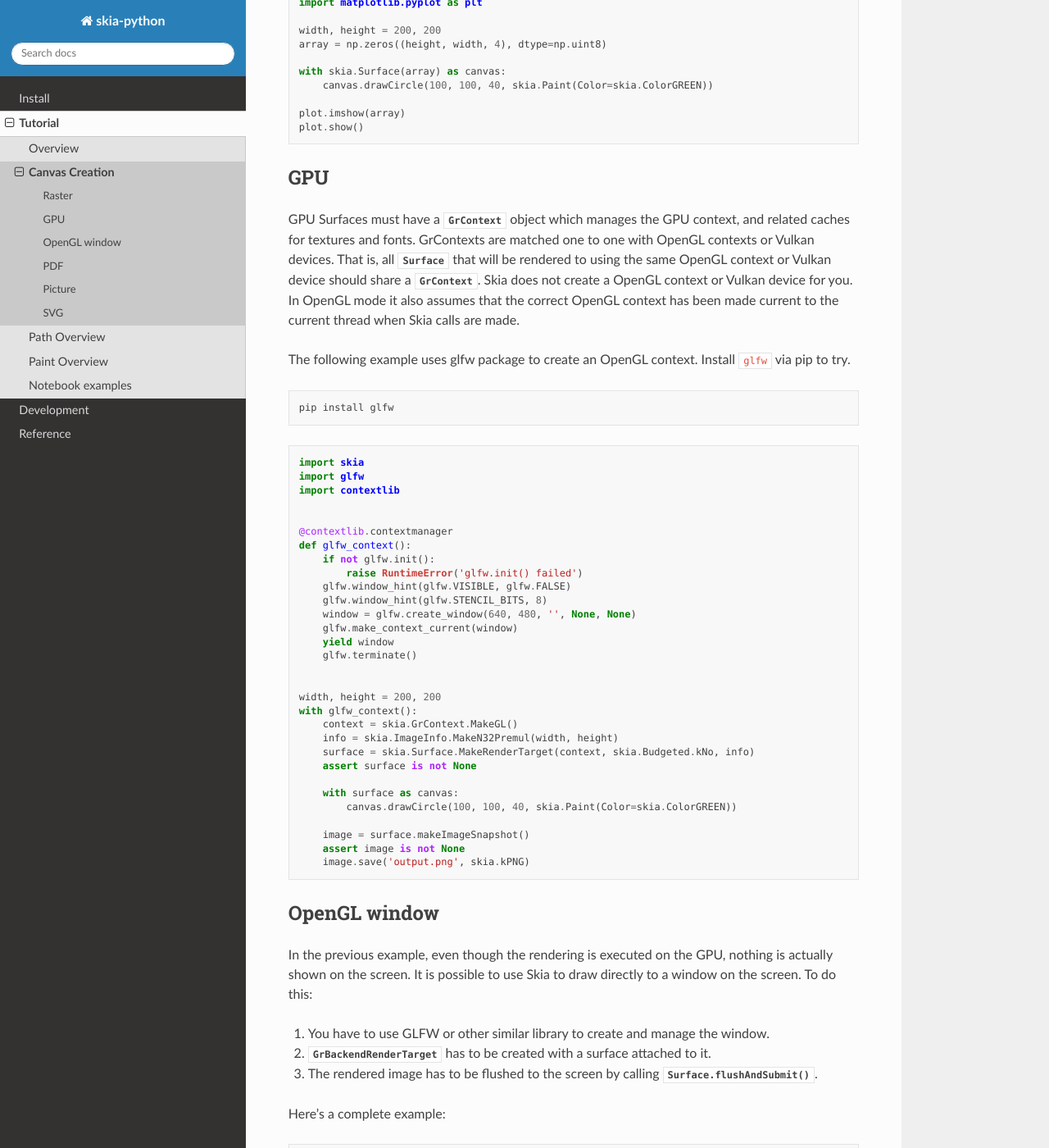
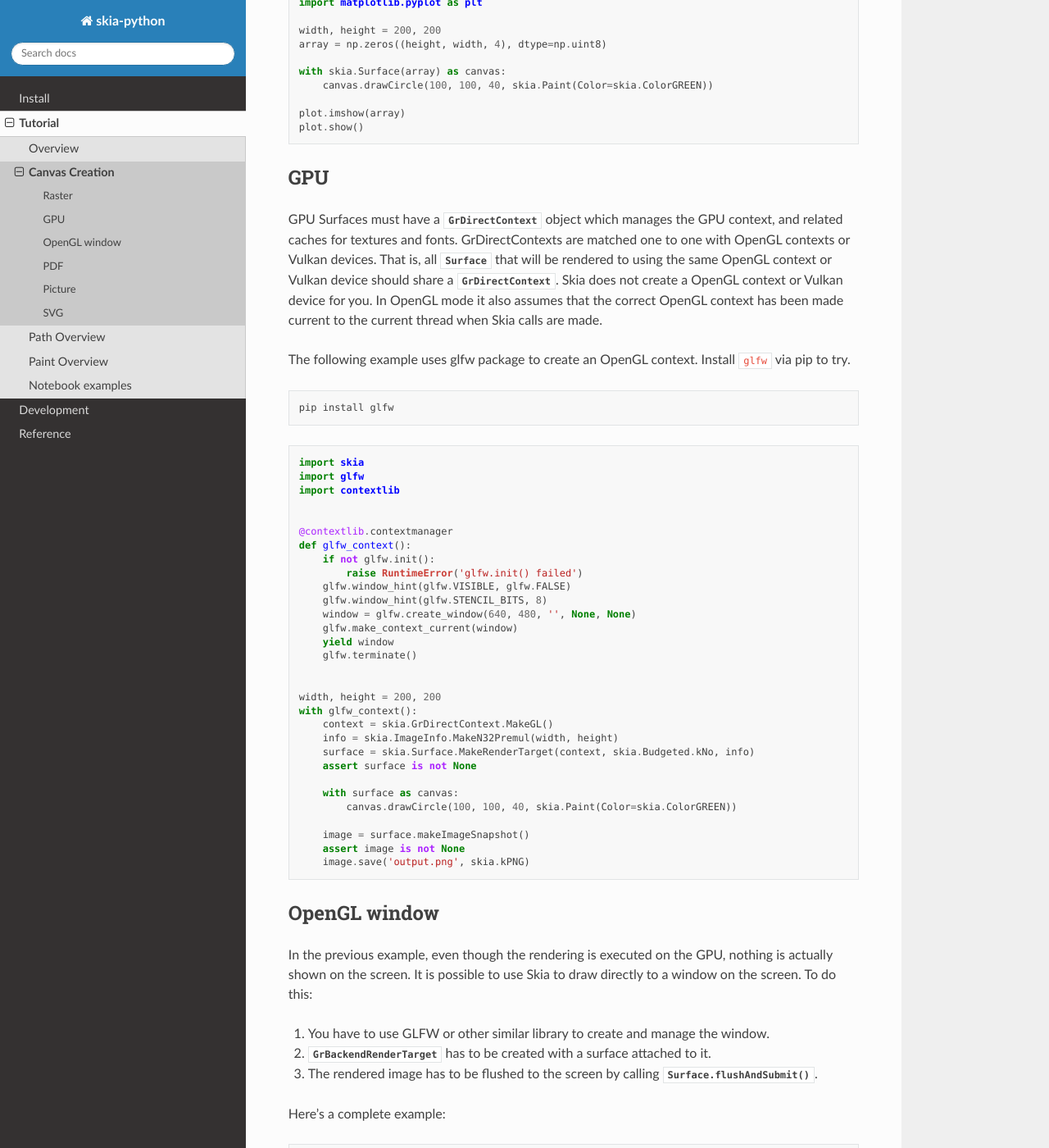
Before and after one commit to kyamagu/skia-python, a Sphinx documentation site: the page built from docs/tutorial/canvas.rst, in a window 1280 px wide and 1400 px high, scrolled down 944 px. Shown: the whole window at 82% size. Built offline with Sphinx 7.4.7 and the Read the Docs theme 2.0.0, drawn with Linux system fonts in a browser that asks for light colours; some of the changed text lies outside the part shown.

Commit message:
Update obsolete documentation (fix #110)

```diff
--- a/docs/tutorial/canvas.rst
+++ b/docs/tutorial/canvas.rst
@@ -61,11 +61,11 @@ into numpy array.
 GPU
 ---
 
-GPU Surfaces must have a :py:class:`GrContext` object which manages the
-GPU context, and related caches for textures and fonts. GrContexts are matched
+GPU Surfaces must have a :py:class:`GrDirectContext` object which manages the
+GPU context, and related caches for textures and fonts. GrDirectContexts are matched
 one to one with OpenGL contexts or Vulkan devices. That is, all
 :py:class:`Surface` that will be rendered to using the same OpenGL context
-or Vulkan device should share a :py:class:`GrContext`. Skia does not
+or Vulkan device should share a :py:class:`GrDirectContext`. Skia does not
 create a OpenGL context or Vulkan device for you. In OpenGL mode it also assumes
 that the correct OpenGL context has been made current to the current thread when
 Skia calls are made.
@@ -98,7 +98,7 @@ The following example uses glfw package to create an OpenGL context. Install
 
     width, height = 200, 200
     with glfw_context():
-        context = skia.GrContext.MakeGL()
+        context = skia.GrDirectContext.MakeGL()
         info = skia.ImageInfo.MakeN32Premul(width, height)
         surface = skia.Surface.MakeRenderTarget(context, skia.Budgeted.kNo, info)
         assert surface is not None
@@ -145,7 +145,7 @@ Here's a complete example:
 
     @contextlib.contextmanager
     def skia_surface(window):
-        context = skia.GrContext.MakeGL()
+        context = skia.GrDirectContext.MakeGL()
         backend_render_target = skia.GrBackendRenderTarget(
             WIDTH,
             HEIGHT,
```
